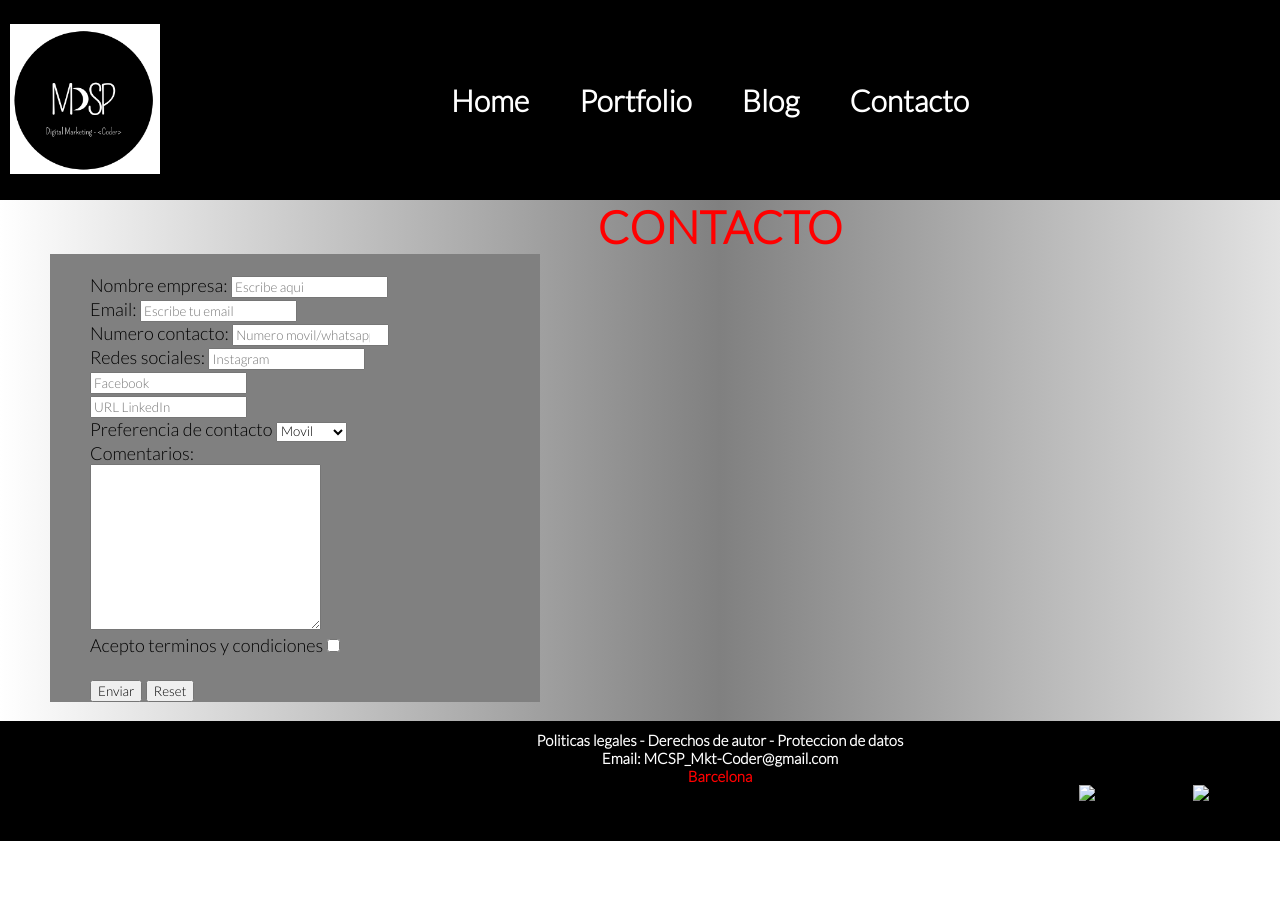
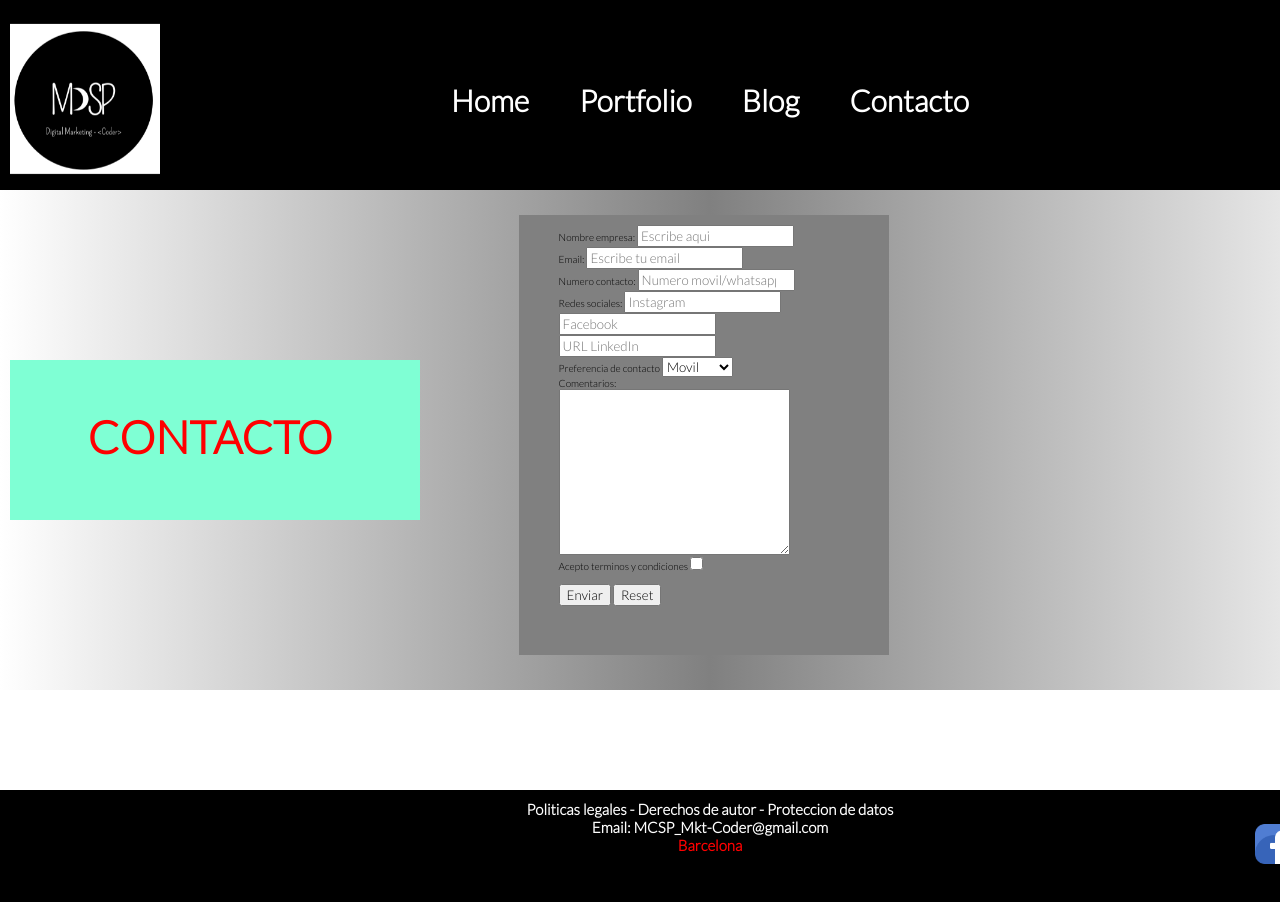
Before and after one commit to CataSabogalP/MCSP.Mktg-Coder, a plain HTML site: page VIEWS/contacto.html in a window 1280 px wide. Shown: the top 902 px of the page. Before the commit the page ends 841 px from the top, so only its background shows below. Drawn offline with nearby package versions, Linux system fonts and the light colour scheme.

Commit message:
avance git - media queries

```diff
--- a/CSS/estilo.css
+++ b/CSS/estilo.css
@@ -10,7 +10,7 @@ header {
     flex-wrap: wrap;
     align-items: center;
     margin: 0PX;
-    height: 200px;
+    height: 220px;
     background-color: black;
 }
 
@@ -51,12 +51,13 @@ a:hover{
 /*MAIN*/
 
 body {
-    background-color: white;
+    background-color: white
+    width: 1410px;
 }
 
 main {
-    width: 1440px;
-    height: 521px;
+    width: 1420px;
+    height: 500px;
 }
 
 .main {
@@ -73,7 +74,7 @@ h1 {
     text-align: center;
 }
 
-    h2 {
+h2 {
     color: red;
     font-size: 20px;
     text-align: center;
@@ -87,7 +88,7 @@ h3 {
 
 p {
     color: black;
-    font-size: 25px;
+    font-size: 20px;
     text-align: justify;
 }
 
@@ -97,8 +98,8 @@ p {
     display: flex;
     flex-direction: column;
     justify-content: center;
-    width: 450px;
-    margin: 15px;
+    width: 410px;
+    margin: 10px;
     padding: 0px;
 }
 
@@ -106,10 +107,11 @@ p {
     margin: 0px;
     padding-top: 50px;
     padding-bottom: 10px;
+    padding-right: 10px;
 }
 
 .card__texto {
-    margin-top: 50px;
+    margin-top: 40px;
     padding-left: 50px;
     padding-right: 50px;
 }
@@ -124,8 +126,8 @@ footer {
     background-color: black;
     margin: 0px;
     padding-top: 10px;
-    height: 110px;
-    width: 1440px;
+    height: 150px;
+    width: 1400px;
 }
 
 footer div h3 {
@@ -154,6 +156,8 @@ footer div h3 {
 .imagen_portfolio {
     width: 250px;
     height: 250px;
+    margin-top: 30px;
+    padding-left: 25px;
 }
 
 /*BLOG*/
@@ -193,10 +197,13 @@ footer div h3 {
 .formulario {
     display: flex;
     background-color: grey;
-    padding-top: 20px;
+    padding-top: 10px;
+    margin-top: 25px;
     margin-left: 50px;
     margin-right: 900px;
-    font-size: 18px;
+    font-size: 10px;
+    width: 370px;
+    height: 430px;
 }
 
 form {
@@ -209,8 +216,6 @@ form {
 main {
     background-image: linear-gradient(to left, white,grey,white);
 }
-
-/*TRANSFORM - TRANSLATE*/
 
 .translate {
     transform: translate(-30px, -30px);
@@ -226,8 +231,6 @@ main {
     height: 300px;
 }
 
-/*ANIMATION*/
-
 @keyframes aparecerDesaparecer {
     0% {opacity: 0;}
     100% {opacity: 1;}
@@ -238,3 +241,65 @@ main {
     animation-delay: 1s;
     animation-duration: 5s;
 }
+
+/*GRIDS - MEDIA QUERIES*/
+
+@media only screen and (max-width: 768px) {
+
+    .contenedor-padre {
+        display:grid;
+        grid-template-areas:
+        "header header"
+        "main main"
+        "main main"
+        "main main"
+        "footer footer";
+        grid-template-columns: 50% 50%;
+        grid-template-rows: 190px 166px 167px 166px 100px;
+    }
+
+    header {
+        grid-area: header;
+        width: 1420px;
+        height: 200px;
+    }
+
+    main {
+        grid-area: main;
+    }
+
+    footer {
+        grid-area: footer;
+        width: 1420px;
+        height: 130px;
+    }
+}
+
+@media only screen and (min-width: 1024px) {
+
+    .contenedor-padre {
+        display:grid;
+        grid-template-areas:
+        "header header header"
+        "main main main"
+        "footer footer footer";
+        grid-template-columns: 33% 33% 33%;
+        grid-template-rows: 190px 500px 100px;
+    }
+
+    header {
+        grid-area: header;
+        width: 1420px;
+        height: 200px;
+    }
+
+    main {
+        grid-area: main;
+    }
+
+    footer {
+        grid-area: footer;
+        width: 1420px;
+        height: 130px;
+    }
+}
--- a/VIEWS/contacto.html
+++ b/VIEWS/contacto.html
@@ -9,17 +9,18 @@
     <link rel="preconnect" href="https://fonts.googleapis.com">
     <link rel="preconnect" href="https://fonts.gstatic.com" crossorigin>
     <link href="https://fonts.googleapis.com/css2?family=Lato:ital,wght@0,300;1,300&display=swap" rel="stylesheet">
+<!--LINK ANIMACIONES-->
+    <link rel="stylesheet" href="https://cdnjs.cloudflare.com/ajax/libs/animate.css/4.1.1/animate.min.css"/>
 <!--LINK A CSS-->
     <link rel="stylesheet" href="../CSS/estilo.css">
 </head>
 <body>
 <!--INICIO ENCABEZADO-->
+    <div class="contenedor-padre">
             <header>
-    <!--LOGO-->
                 <div>
-            <img class="imagen_logo"src="../ASSETS/IMG/LOGO.png" alt="logo">
+                    <img class="imagen_logo animate__animated animate__swing"src="../ASSETS/IMG/LOGO.png" alt="logo">
                 </div>
-    <!--CIERRE LOGO-->
 <!--INICIO NAV-->
                 <nav>
 <!--LISTA NO ORDENADA-->
@@ -31,11 +32,11 @@
                     </ul>
                 </nav>
             </header>
-    <!--CIERRE ENCABEZADO-->
+
 <!--INICIO CONTENIDO-->
-    <main>
-        <div>
-            <h1 class="ColorVino">CONTACTO</h1>
+            <main class="main">
+                <div class="card">
+                    <h1 class="ColorVino card__titulo transition">CONTACTO</h1>
                 </div>
 <!--FORMULARIO DE CONTACTO-->
                 <div class="formulario">
@@ -82,10 +83,11 @@
                 </form>
             </div>
             </main>
-    <!--CIERRE CONTENIDO-->
+    </div>
+
 <!--INICIO FOOTER-->
             <footer>
-        <div>
+                <div class="footer__encabezado--background">
                     <h3>Politicas legales - Derechos de autor - Proteccion de datos</h3>
                     <h3>Email: MCSP_Mkt-Coder@gmail.com</h3>
                     <h3 class="ColorVino">Barcelona</h3>
@@ -93,12 +95,13 @@
 <!--REDES SOCIALES-->
 <!--LOGOS REDES SOCIALES-->
                 <div class="footerLogoRedesSociales">
-            <a href="https://www.facebook.com/cata.sabogal.9/" target="_blank"></a><img src="./ASSETS/IMG/facebook.png" alt="Logo facebook">
-            <a href="https://www.instagram.com/cata_sabogalp/" target="_blank"></a><img src="./ASSETS/IMG/instagram.png" alt="Logo Instagram">
-            <a href="https://www.linkedin.com/in/maria-catalina-sabogal-perez-25257a97/" target="_blank"></a><img src="./ASSETS/IMG/linkedin.png" alt="Logo LinkedIn">
+                    <a href="https://www.facebook.com/cata.sabogal.9/" target="_blank"></a><img class="imagen_redes translate" src="../ASSETS/IMG/facebook.png" alt="Logo facebook">
+                    <a href="https://www.instagram.com/cata_sabogalp/" target="_blank"></a><img class="imagen_redes translate" src="../ASSETS/IMG/instagram.png" alt="Logo Instagram">
+                    <a href="https://www.linkedin.com/in/maria-catalina-sabogal-perez-25257a97/" target="_blank"></a><img class="imagen_redes translate" src="../ASSETS/IMG/linkedin.png" alt="Logo LinkedIn">
                 </div>
             </footer>
-    <!--CIERRE FOOTER-->
-</body>
+<script src="js/wow.min.js"></script>
+<script>new WOW().init();</script>
+    </div>
 </body>
 </html>
```
Also changed, not shown: VIEWS/blog.html (+8 -6 lines), VIEWS/portfolio.html (+22 -13 lines), index.html (+8 -8 lines). Lines whose indentation alone changed are shown as unchanged.
